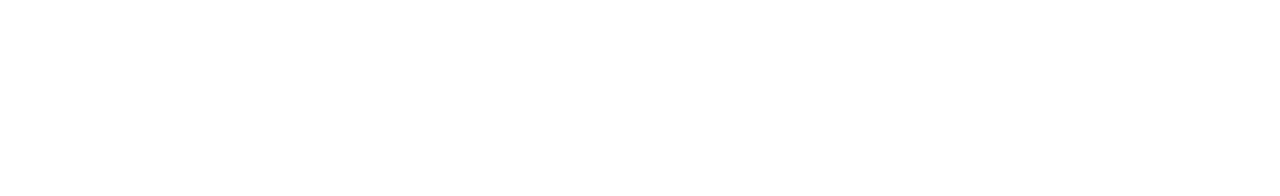
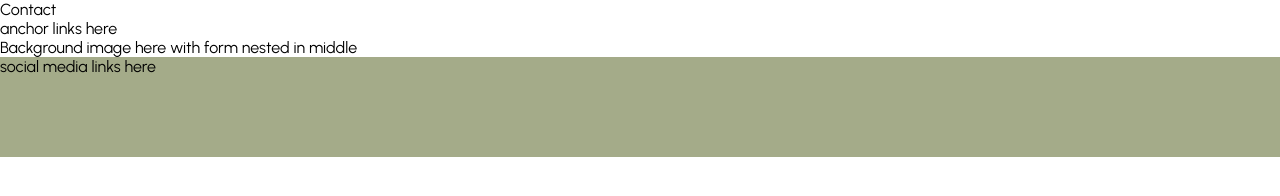
Before and after one commit to Robn88/walk-cirencester-park, a plain HTML site: page contact.html in a window 1280 px wide. Drawn offline with Linux system fonts and the light colour scheme.

Commit message:
Add basic structure of page to contact.html and update anchor links on other pages

```diff
--- a/contact.html
+++ b/contact.html
@@ -8,6 +8,9 @@
     <link rel="stylesheet" href="assets/css/style.css">
 </head>
 <body>
-
+    <header>Contact</header>
+    <section>anchor links here</section>
+    <section>Background image here with form nested in middle</section>
+    <footer>social media links here</footer>
 </body>
 </html>
```
Also changed, not shown: index.html (+1 -1 lines), walks.html (+1 -1 lines).
